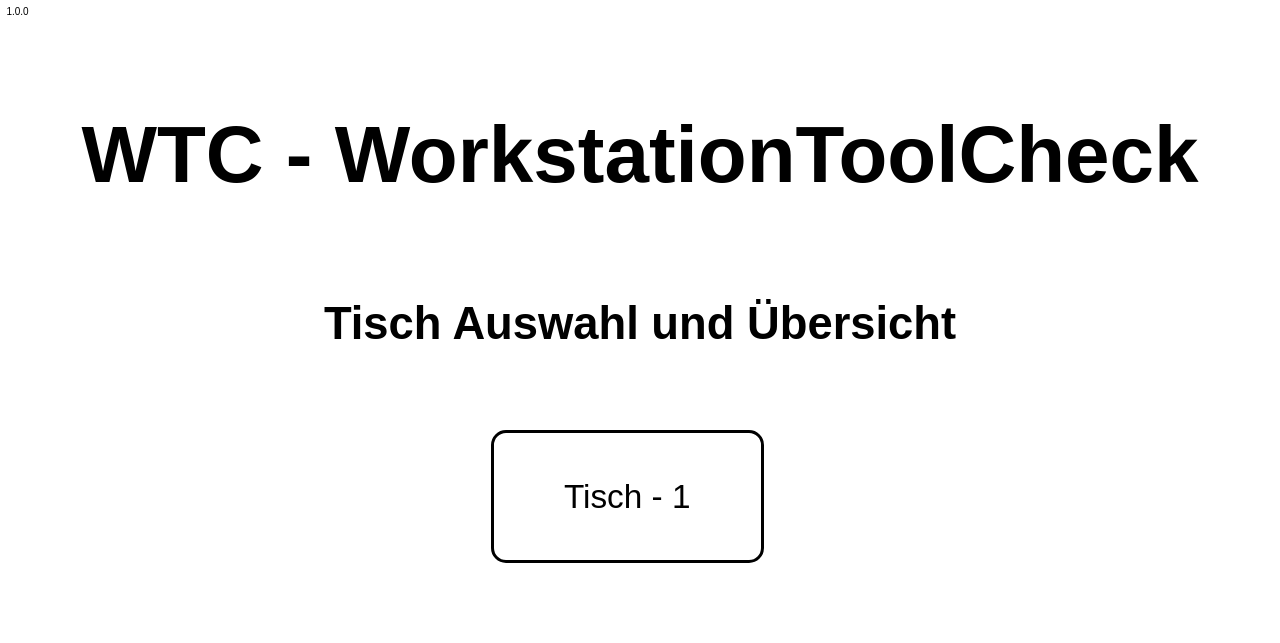
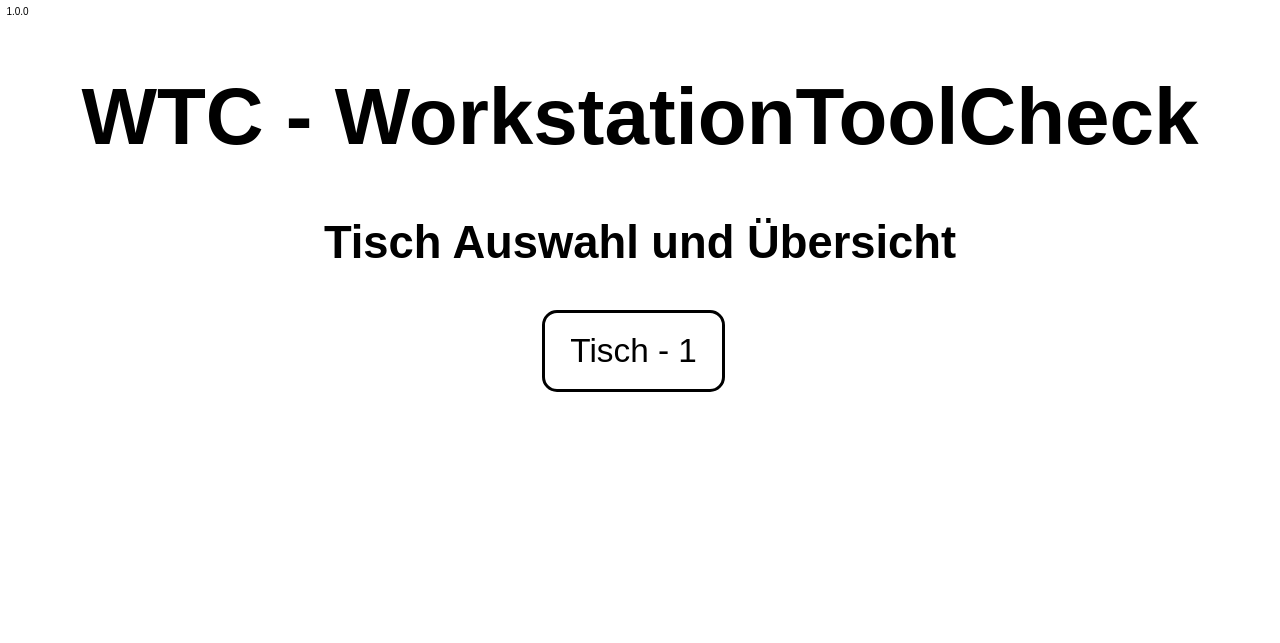
Before and after one commit to Bagieee/wtc-webapp, a PHP site: page /raum.php?raumid=1 in a window 1280 px wide. Shown: the top 643 px of the page. Run offline with PHP 8.4, Linux system fonts and the light colour scheme; tables that the repository leaves empty hold one stand-in row (values such as "Sample post"); data that the repository does not hold is empty; some libraries are stand-ins or nearby versions; some web fonts are replaced.

Commit message:
Changed Table alignment -> Complact

```diff
--- a/WebApp/Styles/raum.css
+++ b/WebApp/Styles/raum.css
@@ -14,7 +14,7 @@ body {
     margin: 0 auto;
     text-align: center;
     padding-left: auto;
-    padding-top: 3%;
+    padding-top: 0%;
     clear: both;
     font-size: 30pt;
     font-family: 'Mohave', sans-serif;
@@ -48,7 +48,7 @@ body {
     width: 100%;
     text-align: center;
 
-    padding-top: 1%;
+    padding-top: 0%;
     font-size: 17pt;
     font-family: 'Mohave', sans-serif;
 }
@@ -63,7 +63,7 @@ body {
     width: 100%;
     text-align: center;
     padding-left: auto;
-    padding-top: 10%;
+    padding-top: 5%;
     font-size: 25pt;
     font-family: 'Mohave', sans-serif;
 }
@@ -77,14 +77,14 @@ body {
 .tisch_e {
     width: auto;
     height: auto;
-    padding-bottom: 3.5%;
-    padding-right: 5.5%;
-    padding-left: 5.5%;
-    padding-top: 3.5%;
+    padding-bottom: 1.5%;
+    padding-right: 2%;
+    padding-left: 2%;
+    padding-top: 1.5%;
     border-style: solid;
     position: relative;
     border-radius: 15px;
-    margin-right: 2%;
+    margin-right: 1%;
 }
 
 .tisch_e:hover {
@@ -92,7 +92,7 @@ body {
     transition: all 0.8s 0s ease;
 }
 
-* > :nth-child(5n+5) {
+* > :nth-child(8n+8) {
     margin-right: 0% !important;
 }
 
--- a/WebApp/Styles/tisch.css
+++ b/WebApp/Styles/tisch.css
@@ -35,7 +35,7 @@ body {
     width: 100%;
     text-align: center;
 
-    padding-top: 2.5%;
+    padding-top: 1.5%;
     padding-bottom: 2%;
     font-size: 15pt;
     font-family: 'Mohave', sans-serif;
--- a/WebApp/raum.php
+++ b/WebApp/raum.php
@@ -50,11 +50,11 @@
             echo "<div id='tische'>";
         }
         echo "<a class='tisch_e' href='tisch.php?tischId=".$row['tischId']."&tischNummer=".$row['tischNummer']."'$border> Tisch - "  .$row['tischNummer'] . "</a>";
-        if ($counter === 5){
+        if ($counter === 10){
             echo "</div>";
         }
         $counter += 1;
-        if ($counter === 6){
+        if ($counter === 9){
             $counter = 1;
         }
 
@@ -62,9 +62,7 @@
 
 ?>
 
-<div id=placeholder>
 
-</div>
 
 </body>
 </html>
```
